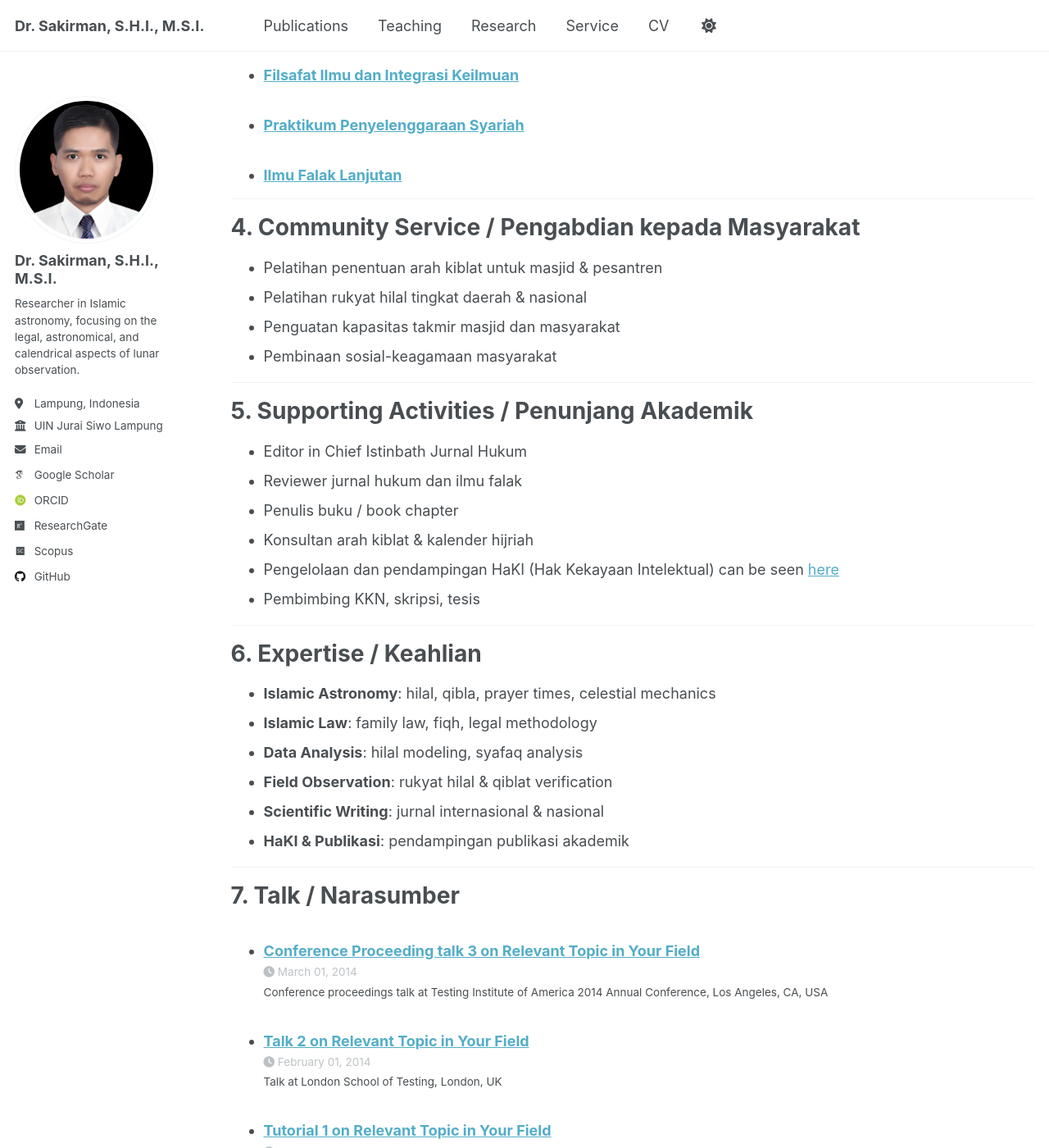
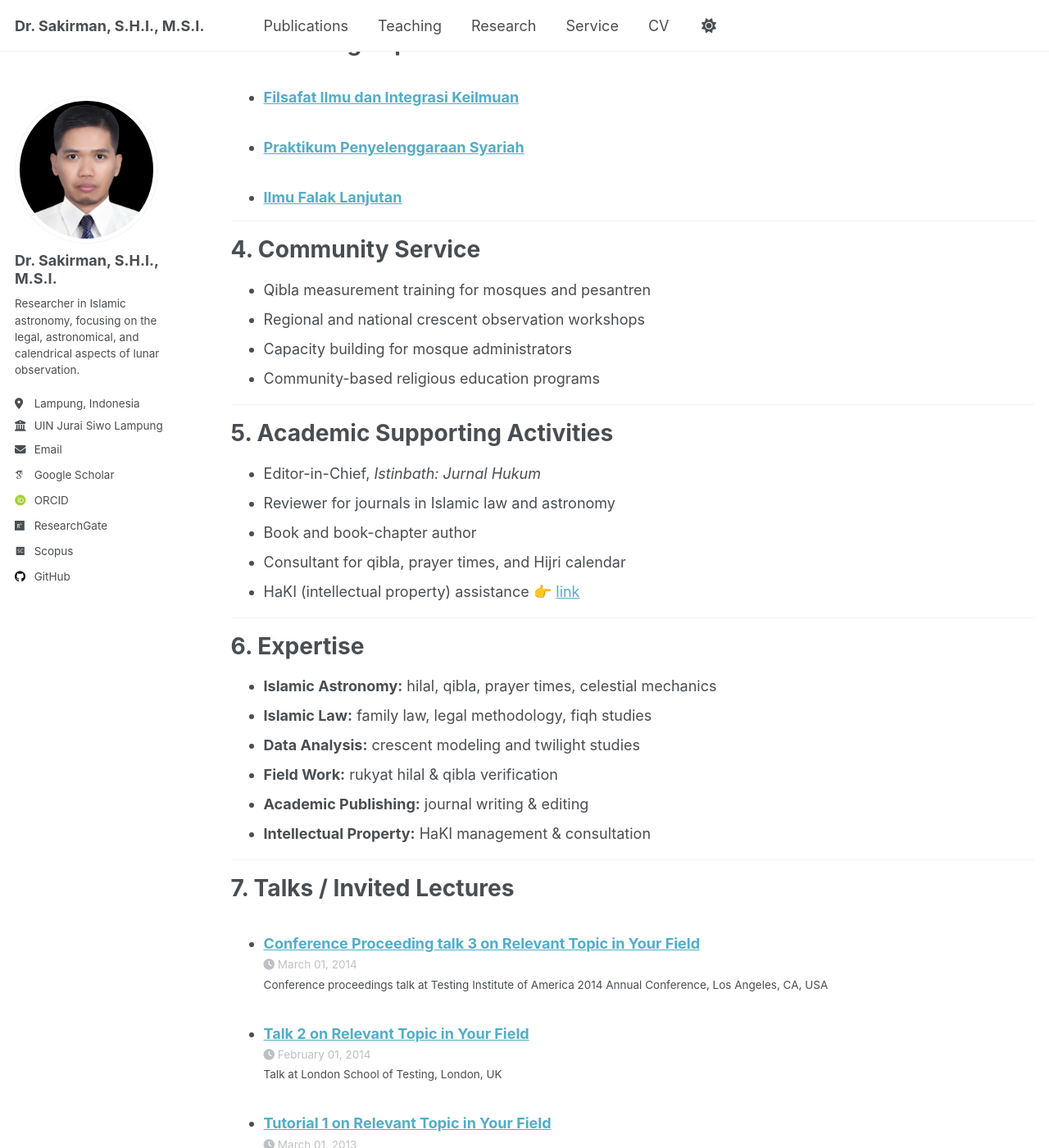
Before and after one commit to sakir-man/sakir-man.github.io, a Jekyll site: the page built from _pages/cv.md, in a window 1280 px wide and 1400 px high, scrolled down 1308 px. Shown: the whole window at 82% size. Built offline with Jekyll 4.4.1, drawn with Linux system fonts in a browser that asks for light colours; some web fonts are replaced; a script that is not in the unit is left out; some of the changed text lies outside the part shown.

Commit message:
Update cv.md

```diff
--- a/_pages/cv.md
+++ b/_pages/cv.md
@@ -9,82 +9,83 @@ redirect_from:
 
 {% include base_path %}
 
-My long Curriculum Vitae can be seen <a href="https://drive.google.com/file/d/1e2tmjTMrLDiJqD2fY4-tfhJyz3q2aZk4/view?usp=drive_link">here</a>
+A complete version of my Curriculum Vitae can be accessed
+👉 <a href="https://drive.google.com/file/d/1e2tmjTMrLDiJqD2fY4-tfhJyz3q2aZk4/view?usp=drive_link">here</a>.
 
 # **Dr. Sakirman, S.H.I., M.S.I.**
-
-Dosen Fakultas Syariah dan Program Pascasarjana
+Lecturer, Faculty of Sharia & Graduate School
 UIN Jurai Siwo Lampung
-Bidang keahlian: Ilmu Falak • Crescent Visibility • Kalender Hijriah
+Specialization: Islamic Astronomy • Crescent Visibility • Hijri Calendar
 
 ---
 
-# **1. Education / Pendidikan**
+# **1. Education**
 
-| Tahun | Jenjang | Institusi | Keterangan |
-|------|---------|-----------|------------|
-| 2017–2020 | S3 Studi Islam | UIN Walisongo Semarang | Beasiswa 5000 Doktor Kemenag RI |
-| 2010–2012 | S2 Studi Islam | IAIN Walisongo Semarang | Beasiswa Pascasarjana |
-| 2005–2009 | S1 Hukum Islam | UIN Sunan Kalijaga Yogyakarta | Beasiswa BI |
+| Year | Degree | Institution | Notes |
+|------|--------|-------------|--------|
+| 2017–2020 | Dr. in Islamic Studies | UIN Walisongo Semarang | 5000 Doctoral Scholarship (MoRA) |
+| 2010–2012 | M.S.I in Islamic Studies | IAIN Walisongo Semarang | Graduate Scholarship |
+| 2005–2009 | S.H.I in Islamic Law | UIN Sunan Kalijaga Yogyakarta | Bank Indonesia Scholarship |
 
 ---
 
-# **2. Research & Publications / Penelitian & Publikasi Ilmiah**
+# **2. Research & Publications**
 
-### **Fokus Riset**
-- Visibilitas hilal & cahaya syafaq
-- Hisab–rukyat dan unifikasi kalender hijriah
-- Qibla direction & observational astronomy
-- Integrasi hukum Islam & sains
-- Metodologi fiqh dan studi hukum Islam
+### **Research Interests**
+- Crescent visibility & twilight phenomena
+- Hisab–rukyat and Hijri calendar unification
+- Qibla direction and observational astronomy
+- Integration of Islamic law and science
+- Fiqh methodology and Islamic legal studies
 
-### **Publikasi Pilihan**
-  <ul>{% for post in site.publications reversed %}
-    {% include archive-single-cv.html %}
-  {% endfor %}</ul>
+### **Selected Publications**
+<ul>
+{% for post in site.publications reversed %}
+  {% include archive-single-cv.html %}
+{% endfor %}
+</ul>
 
 ---
 
-# **3. Teaching / Pengajaran**
-
-  <ul>{% for post in site.teaching reversed %}
-    {% include archive-single-cv.html %}
-  {% endfor %}</ul>
+# **3. Teaching Experience**
+<ul>
+{% for post in site.teaching reversed %}
+  {% include archive-single-cv.html %}
+{% endfor %}
+</ul>
 
 ---
 
-# **4. Community Service / Pengabdian kepada Masyarakat**
-
-- Pelatihan penentuan arah kiblat untuk masjid & pesantren
-- Pelatihan rukyat hilal tingkat daerah & nasional
-- Penguatan kapasitas takmir masjid dan masyarakat
-- Pembinaan sosial-keagamaan masyarakat
+# **4. Community Service**
+- Qibla measurement training for mosques and pesantren
+- Regional and national crescent observation workshops
+- Capacity building for mosque administrators
+- Community-based religious education programs
 
 ---
 
-# **5. Supporting Activities / Penunjang Akademik**
-
-- Editor in Chief Istinbath Jurnal Hukum
-- Reviewer jurnal hukum dan ilmu falak
-- Penulis buku / book chapter
-- Konsultan arah kiblat & kalender hijriah
-- Pengelolaan dan pendampingan HaKI (Hak Kekayaan Intelektual) can be seen <a href="https://linktr.ee/Eclipse_Pedia">here</a>
-- Pembimbing KKN, skripsi, tesis
+# **5. Academic Supporting Activities**
+- Editor-in-Chief, *Istinbath: Jurnal Hukum*
+- Reviewer for journals in Islamic law and astronomy
+- Book and book-chapter author
+- Consultant for qibla, prayer times, and Hijri calendar
+- HaKI (intellectual property) assistance 👉 <a href="https://linktr.ee/Eclipse_Pedia">link</a>
 
 ---
 
-# **6. Expertise / Keahlian**
-
-- **Islamic Astronomy**: hilal, qibla, prayer times, celestial mechanics
-- **Islamic Law**: family law, fiqh, legal methodology
-- **Data Analysis**: hilal modeling, syafaq analysis
-- **Field Observation**: rukyat hilal & qiblat verification
-- **Scientific Writing**: jurnal internasional & nasional
-- **HaKI & Publikasi**: pendampingan publikasi akademik
+# **6. Expertise**
+- **Islamic Astronomy:** hilal, qibla, prayer times, celestial mechanics
+- **Islamic Law:** family law, legal methodology, fiqh studies
+- **Data Analysis:** crescent modeling and twilight studies
+- **Field Work:** rukyat hilal & qibla verification
+- **Academic Publishing:** journal writing & editing
+- **Intellectual Property:** HaKI management & consultation
 
 ---
 
-# **7. Talk / Narasumber**
-  <ul>{% for post in site.talks reversed %}
-    {% include archive-single-talk-cv.html  %}
-  {% endfor %}</ul>
+# **7. Talks / Invited Lectures**
+<ul>
+{% for post in site.talks reversed %}
+  {% include archive-single-talk-cv.html %}
+{% endfor %}
+</ul>
```
